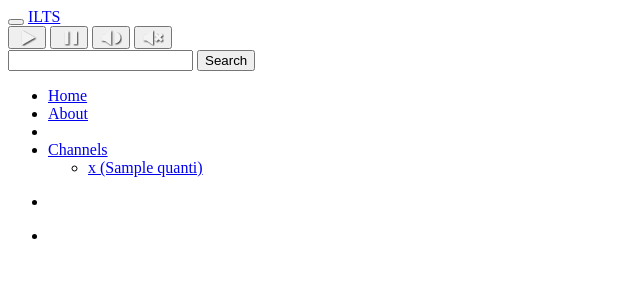
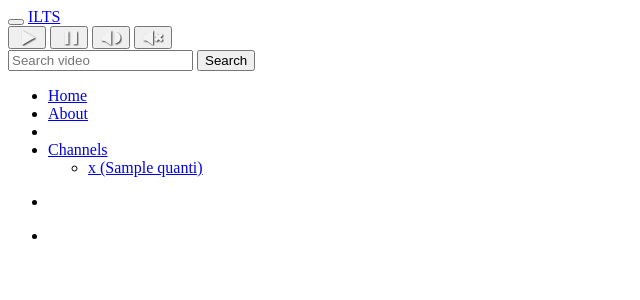
Before and after one commit to roberto-butti/tweetube, a CodeIgniter app: template application/views/block/header.php in a window 1280 px wide. Shown: the top 300 px of the page, without its empty margins (0-640 px from the left). Run offline with CodeIgniter, Linux system fonts and the light colour scheme; the template is opened without the code that fills it: most values are stand-ins (such as "Sample title", 1, 10 or a date in 2020).

Commit message:
searching videos via youtube

```diff
--- a/application/views/block/content.php
+++ b/application/views/block/content.php
@@ -1,5 +1,6 @@
 <div id="content" class="container">
   <h1>I Love These Songs: here your videos :)</h1>
+
   <?php $this->load->view('block/videos'); ?>
 </div>
 
@@ -7,5 +8,3 @@
   <div id="player"></div>
   <a href="#" class="close" title="Close the video">X</a>
 </div>
-
-<div class="dida"></div>
--- a/application/views/block/header.php
+++ b/application/views/block/header.php
@@ -24,8 +24,8 @@
         </div>
 
         <div class="btn-group pull-right">
-          <form class=" form-search">
-            <input id="txt_search_yt" type="text" class="input-medium search-query">
+          <form class="navbar-search">
+            <input id="txt_search_yt" type="text" class="input-medium search-query" placeholder="Search video">
             <button id="cmd_search_yt" type="submit" class="btn">Search</button>
         </form>
         </div>
--- a/assets/js/app_video.js
+++ b/assets/js/app_video.js
@@ -31,6 +31,7 @@ function onYouTubeIframeAPIReady() {
 // 4. The API will call this function when the video player is ready.
 function onPlayerReady(event) {
   //event.target.playVideo();
+  console.log("player ready!");
 }
 
 // 5. The API calls this function when the player's state changes.
@@ -38,6 +39,7 @@ function onPlayerReady(event) {
 //    the player should play for six seconds and then stop.
 //var done = false;
 function onPlayerStateChange(event) {
+  console.log("onPlayerStateChange:"+event.data);
   //if (event.data == YT.PlayerState.PLAYING && !done) {
     //setTimeout(stopVideo, 6000);
     //done = true;
```
Also changed, not shown: application/views/block/videos.php (+8 -2 lines).
